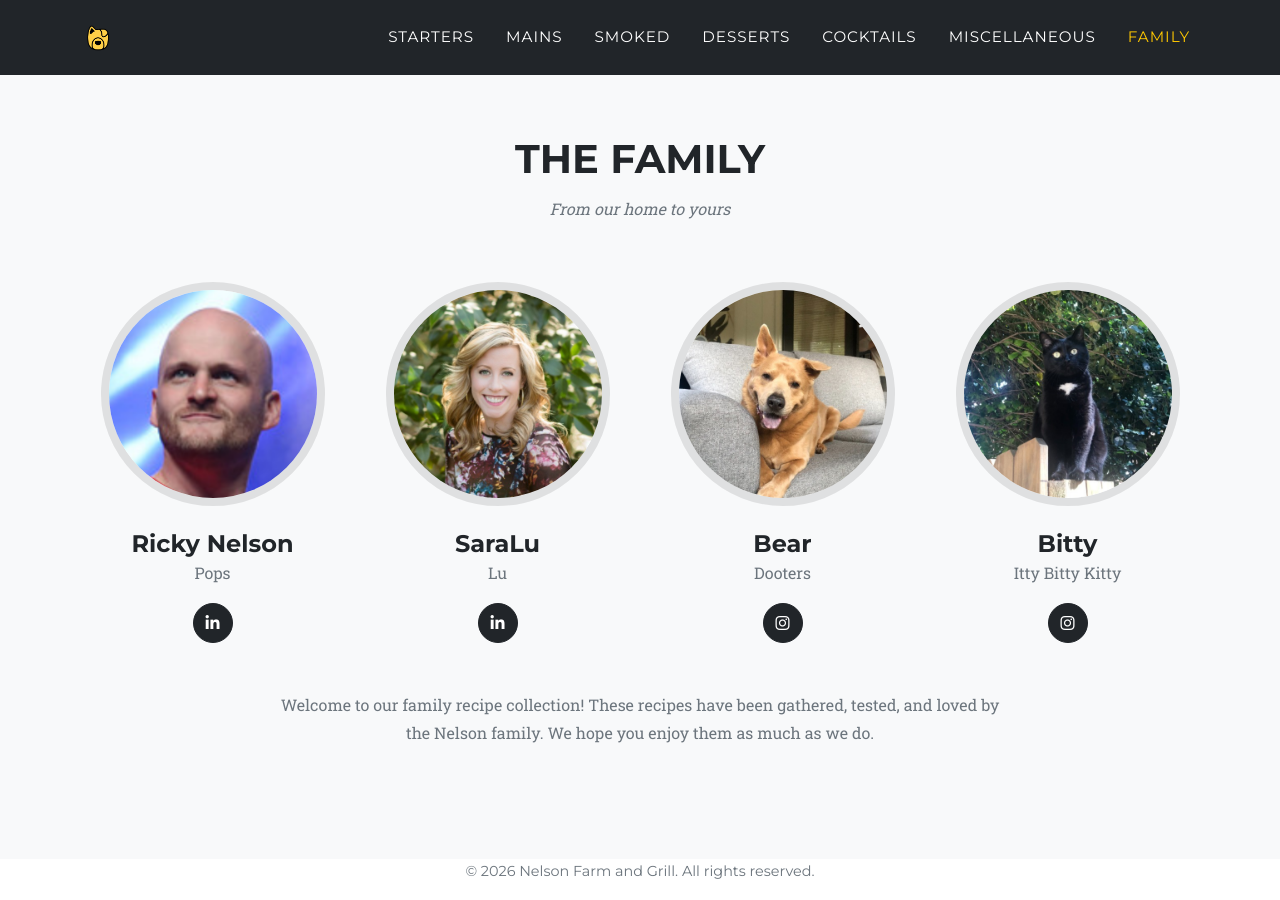
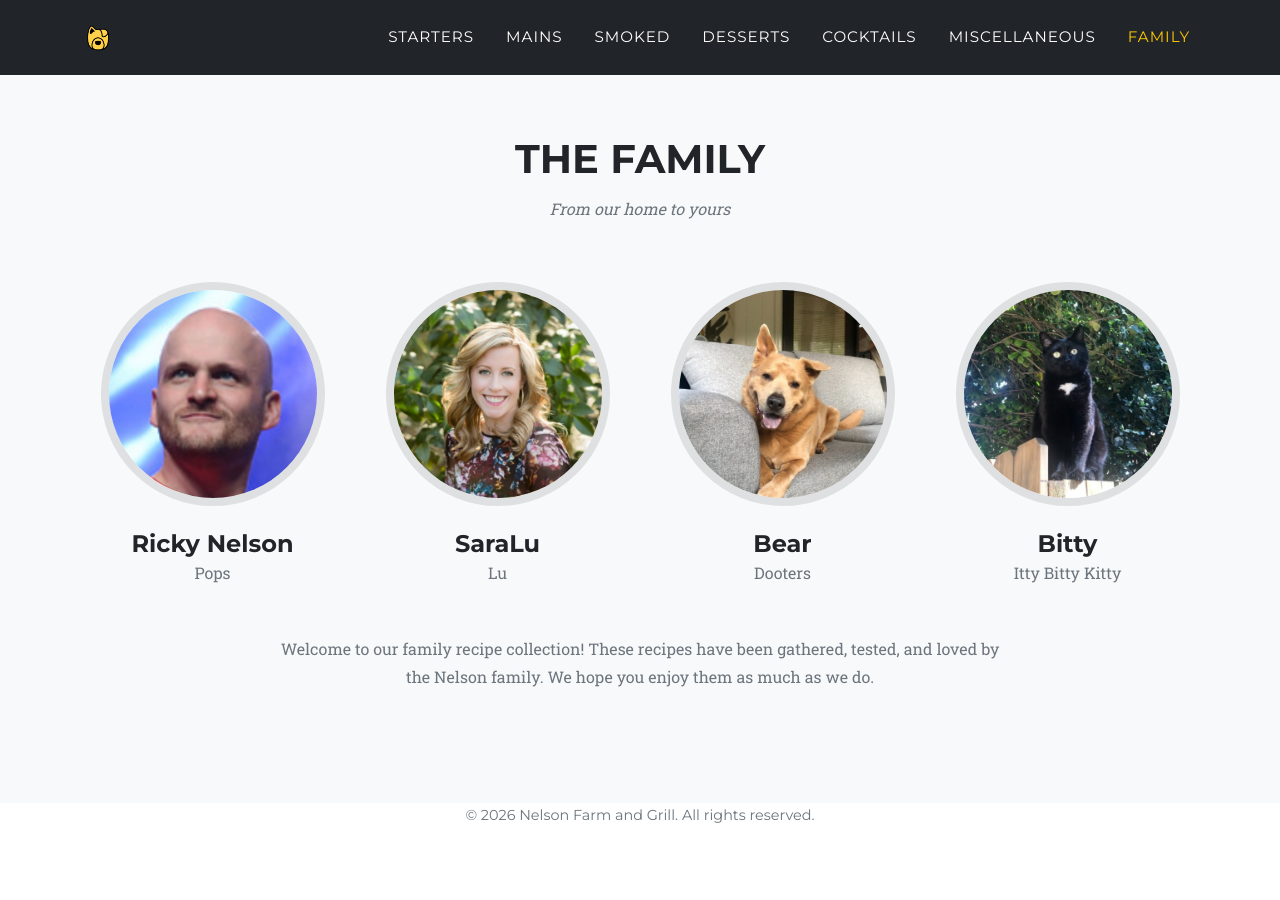
Before and after one commit to rickmanley-nc/NFG, a Jekyll site: the page built from index.html, in a window 1280 px wide and 900 px high, scrolled down 4948 px. Built offline with Jekyll 4.4.1, drawn with Linux system fonts in a browser that asks for light colours; after the commit the page ends 5792 px from its top, so only the background shows below that.

Commit message:
fix(family): remove all social links from Family section (#65)
Removes social link buttons from all four team members in the Family section:
- Ricky: removed LinkedIn link
- SaraLu: removed placeholder LinkedIn link (#!)
- Bear: removed placeholder Instagram link (#!)
- Bitty: removed placeholder Instagram link (#!)

Per owner directive: clean sweep, no social links for any family member.

Fixes #15

Co-authored-by: rickmanley-nc <rickmanley-nc@users.noreply.github.com>

```diff
--- a/index.html
+++ b/index.html
@@ -58,7 +58,6 @@ layout: default
                             <img class="mx-auto rounded-circle" src="assets/img/team/ricky.png" alt="Ricky Nelson" width="500" height="500" />
                             <h4>Ricky Nelson</h4>
                             <p class="text-muted">Pops</p>
-                            <a class="btn btn-dark btn-social mx-2" href="https://www.linkedin.com/in/ricky-nelson/" target="_blank" rel="noopener noreferrer" aria-label="Ricky Nelson LinkedIn Profile"><i class="fab fa-linkedin-in"></i></a>
                         </div>
                     </div>
                     <div class="col-lg-3">
@@ -66,7 +65,6 @@ layout: default
                             <img class="mx-auto rounded-circle" src="assets/img/team/sara.jpg" alt="SaraLu" width="500" height="500" />
                             <h4>SaraLu</h4>
                             <p class="text-muted">Lu</p>
-                            <a class="btn btn-dark btn-social mx-2" href="#!" aria-label="SaraLu LinkedIn Profile"><i class="fab fa-linkedin-in"></i></a>
                         </div>
                     </div>
                     <div class="col-lg-3">
@@ -74,7 +72,6 @@ layout: default
                             <img class="mx-auto rounded-circle" src="assets/img/team/bear.jpg" alt="Bear" width="500" height="500" />
                             <h4>Bear</h4>
                             <p class="text-muted">Dooters</p>
-                            <a class="btn btn-dark btn-social mx-2" href="#!" aria-label="Bear Instagram Profile"><i class="fab fa-instagram"></i></a>
                         </div>
                     </div>
                     <div class="col-lg-3">
@@ -82,7 +79,6 @@ layout: default
                             <img class="mx-auto rounded-circle" src="assets/img/team/bitty.jpg" alt="Bitty" width="500" height="500" />
                             <h4>Bitty</h4>
                             <p class="text-muted">Itty Bitty Kitty</p>
-                            <a class="btn btn-dark btn-social mx-2" href="#!" aria-label="Bitty Instagram Profile"><i class="fab fa-instagram"></i></a>
                         </div>
                     </div>
                 </div>
```
